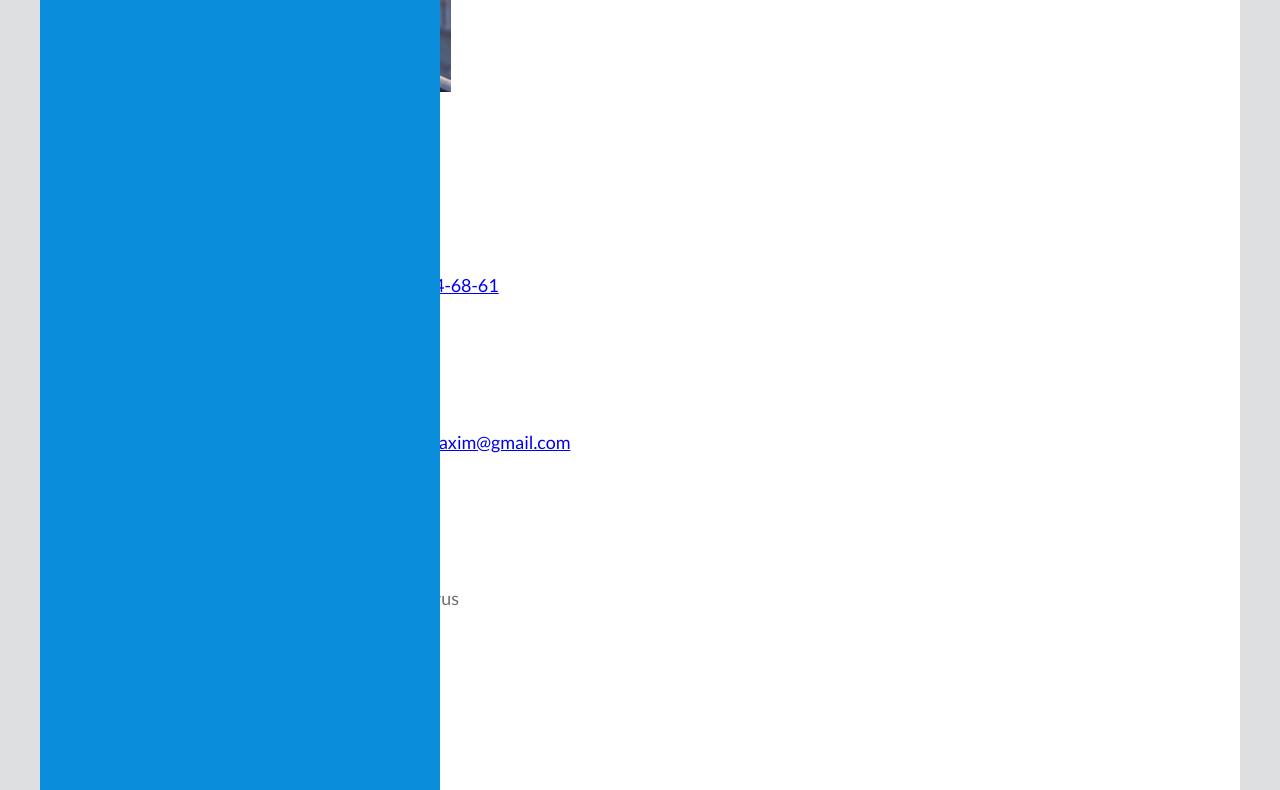
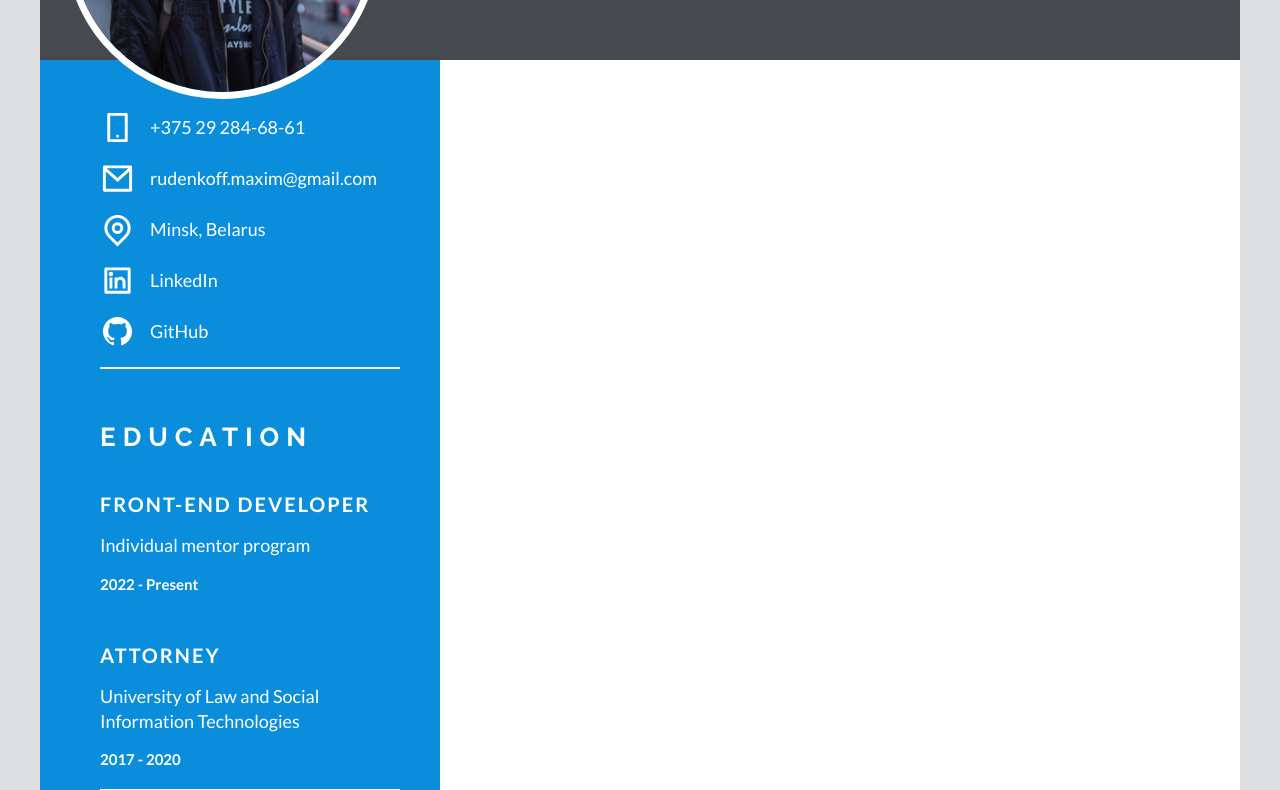
Before and after one commit to BrainHDV/summary, a plain HTML site: page index.html in a window 1280 px wide. Shown: the part 240-1030 px from the top of the page. Drawn offline with Linux system fonts and the light colour scheme.

Commit message:
content styles import component styles

```diff
--- a/css/style.css
+++ b/css/style.css
@@ -2,6 +2,12 @@
 @import url("https://fonts.googleapis.com/css2?family=Lato:wght@400;700&family=Raleway:wght@700&display=swap");
 @import "vendor/vars.css";
 @import "components/container.css";
+@import "components/education.css";
+@import "components/header.css";
+@import "components/nav.css";
+@import "components/sidebar.css";
+@import "components/skills.css";
+@import "components/title-text.css";
 
 html {
   font-size: 62.5%;
@@ -23,3 +29,10 @@ body {
 .summary-bg {
   background-color: #fff;
 }
+
+.content {
+  display: flex;
+  position: relative;
+  z-index: 30;
+  margin-top: 2.5rem;
+}
```
